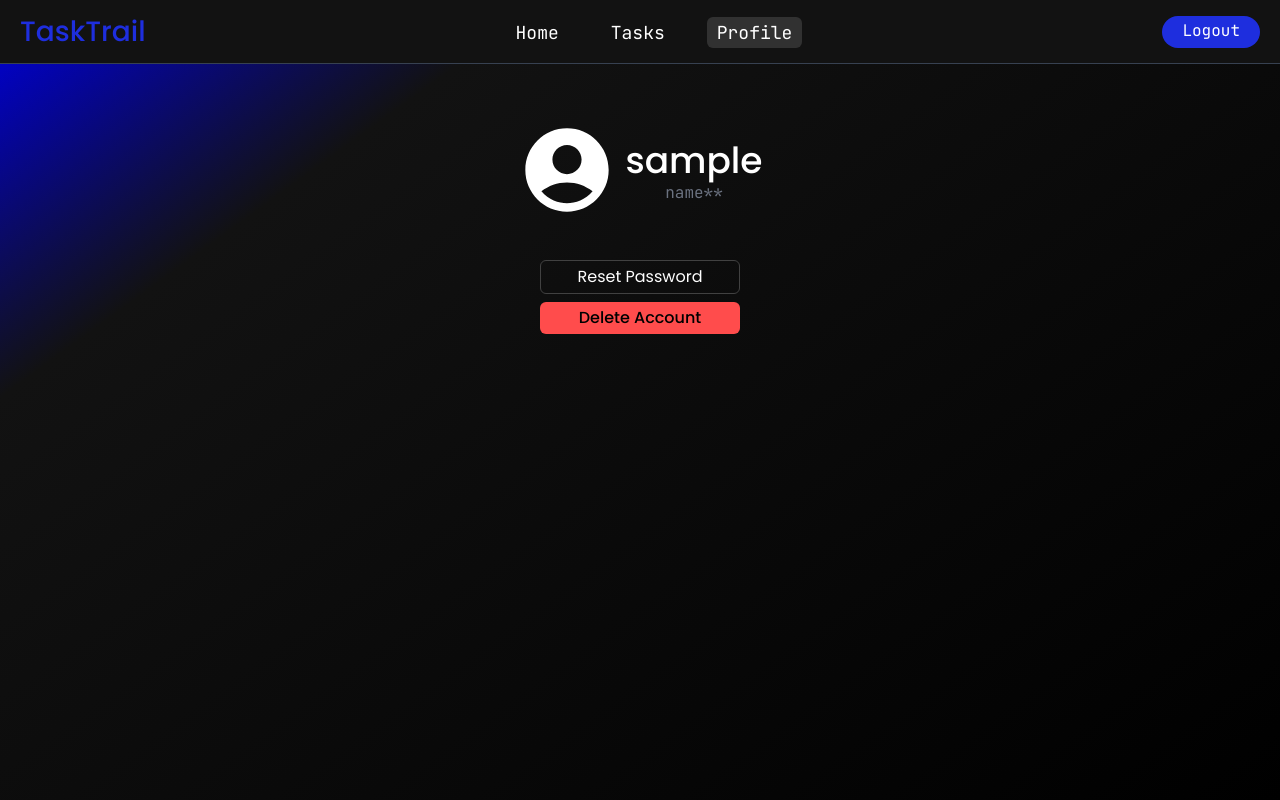
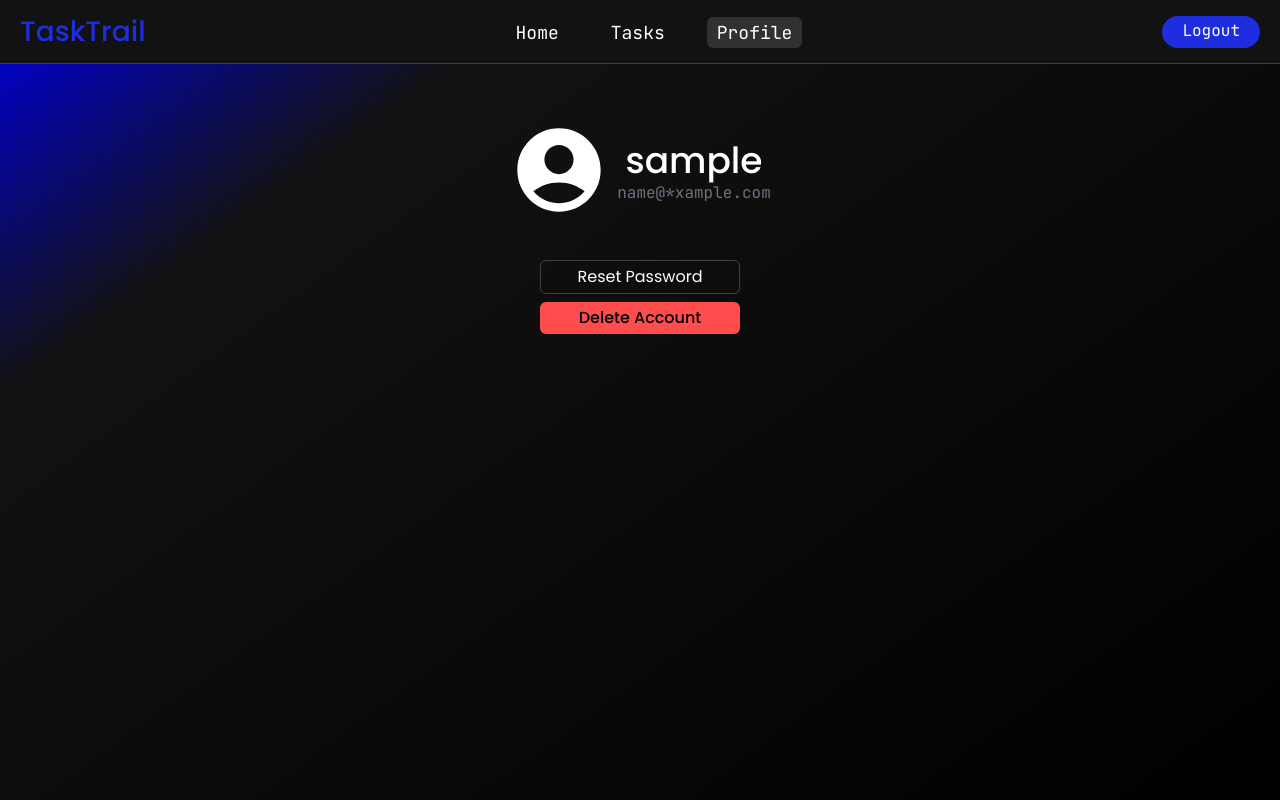
Before and after one commit to subodhsingh2004/TaskTrail, a React (Vite) app in the folder frontend/: page /profile/1 in a window 1280 px wide. Built offline with nearby package versions, Linux system fonts and the light colour scheme; sample sign-in values are in the browser's storage.

Commit message:
changed emailSlicer

```diff
--- a/frontend/src/pages/Profile.jsx
+++ b/frontend/src/pages/Profile.jsx
@@ -8,13 +8,12 @@ function Profile() {
 
     const emailSlicer = () => {
         let email = userInfo.email
-        let len = email.length - 14
-        let start = email.substring(0,4)
-        let end = email.slice(-1, -10)
+        let start = email.substring(0, 5)
+        let end = email.slice(-10)
         let middle = ""
 
-        for (let i = 0; i < len; i++) {
-            middle+= "*"
+        for (let i = 0; i < email.length - (start.length + end.length); i++) {
+            middle += "*"
         }
 
         return start + middle + end;
```
